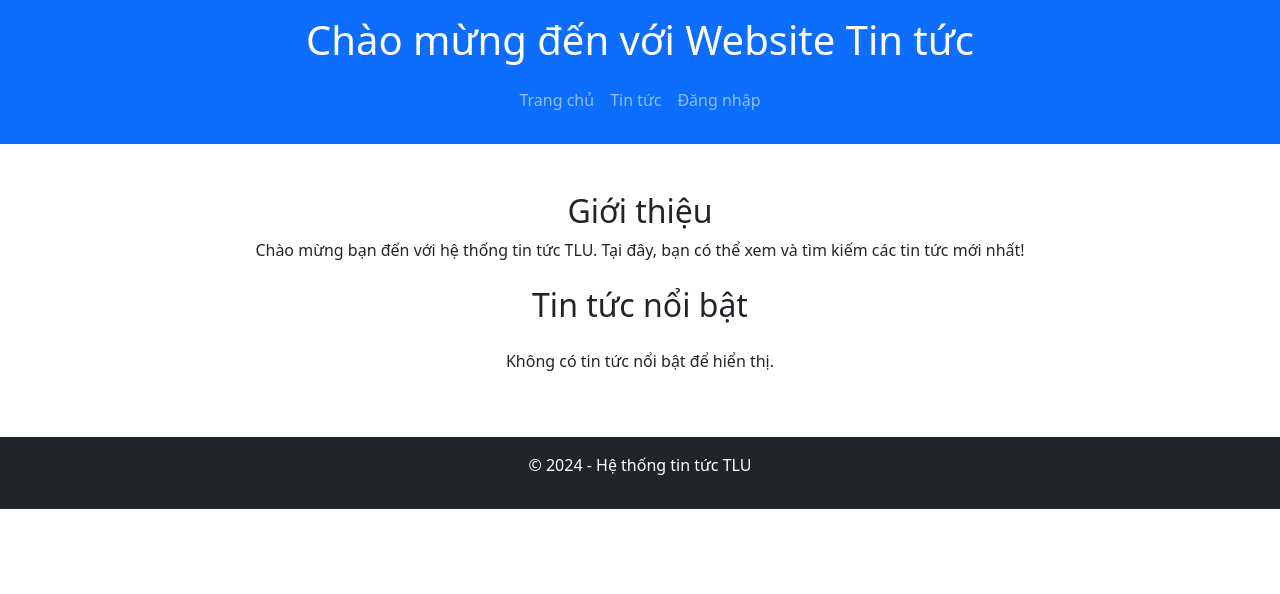
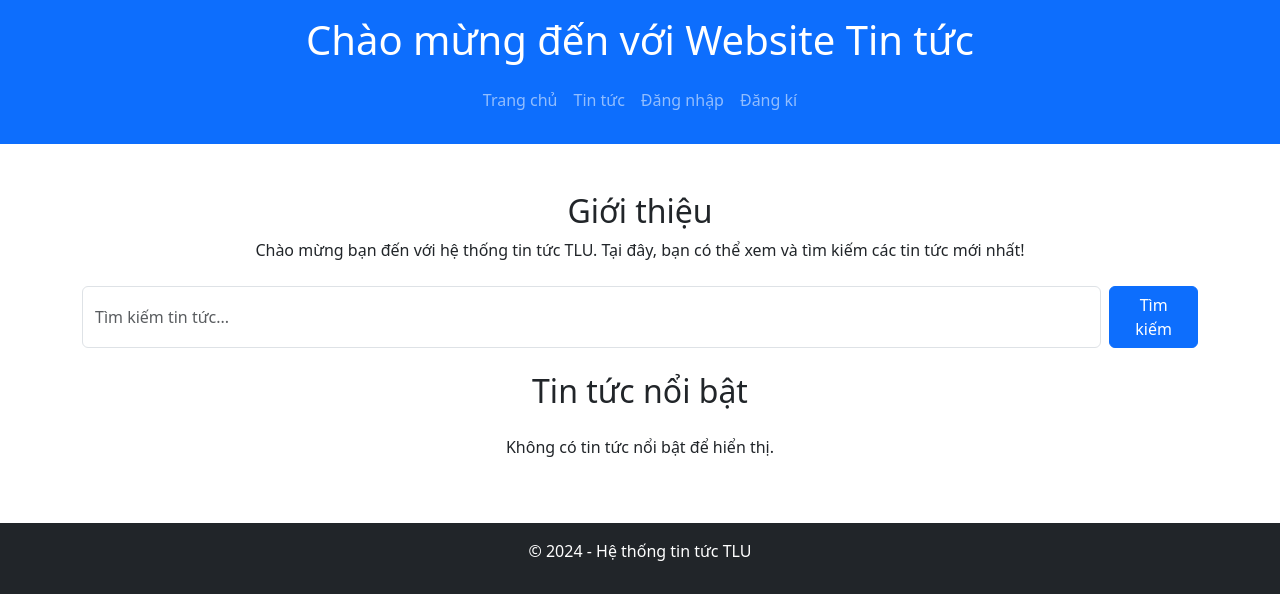
Before and after one commit to chienday/TH2_PHP_WEB, a PHP site: page / in a window 1280 px wide. Shown: the top 594 px of the page. Run offline with PHP 8.4, Linux system fonts and the light colour scheme; data that the repository does not hold is empty.

Commit message:
Update index.php

```diff
--- a/views/home/index.php
+++ b/views/home/index.php
@@ -3,7 +3,7 @@
 <head>
     <meta charset="UTF-8">
     <meta name="viewport" content="width=device-width, initial-scale=1.0">
-    <title>Trang chủ</title>
+    <title>TLU News</title>
     <!-- Bootstrap CSS -->
     <link href="https://cdn.jsdelivr.net/npm/bootstrap@5.3.0-alpha3/dist/css/bootstrap.min.css" rel="stylesheet">
 </head>
@@ -28,6 +28,9 @@
                             <li class="nav-item">
                                 <a class="nav-link" href="index.php?controller=admin&action=login">Đăng nhập</a>
                             </li>
+                            <li class="nav-item">
+                                <a class="nav-link" href="index.php?controller=admin&action=register">Đăng kí</a>
+                            </li>
                         </ul>
                     </div>
                 </div>
@@ -37,6 +40,7 @@
 
     <!-- Main Content -->
     <main class="container mt-5">
+        <!-- Giới thiệu -->
         <section class="mb-4">
             <div class="text-center">
                 <h2>Giới thiệu</h2>
@@ -44,6 +48,17 @@
             </div>
         </section>
 
+        <!-- Form tìm kiếm -->
+        <section class="search-form mb-4">
+            <form action="index.php" method="GET" class="d-flex justify-content-center">
+                <input type="hidden" name="controller" value="news">
+                <input type="hidden" name="action" value="search">
+                <input class="form-control me-2" type="text" name="keyword" placeholder="Tìm kiếm tin tức..." required>
+                <button class="btn btn-primary" type="submit">Tìm kiếm</button>
+            </form>
+        </section>
+
+        <!-- Tin tức nổi bật -->
         <section class="featured-news">
             <h2 class="text-center mb-4">Tin tức nổi bật</h2>
             <div class="row">
```
